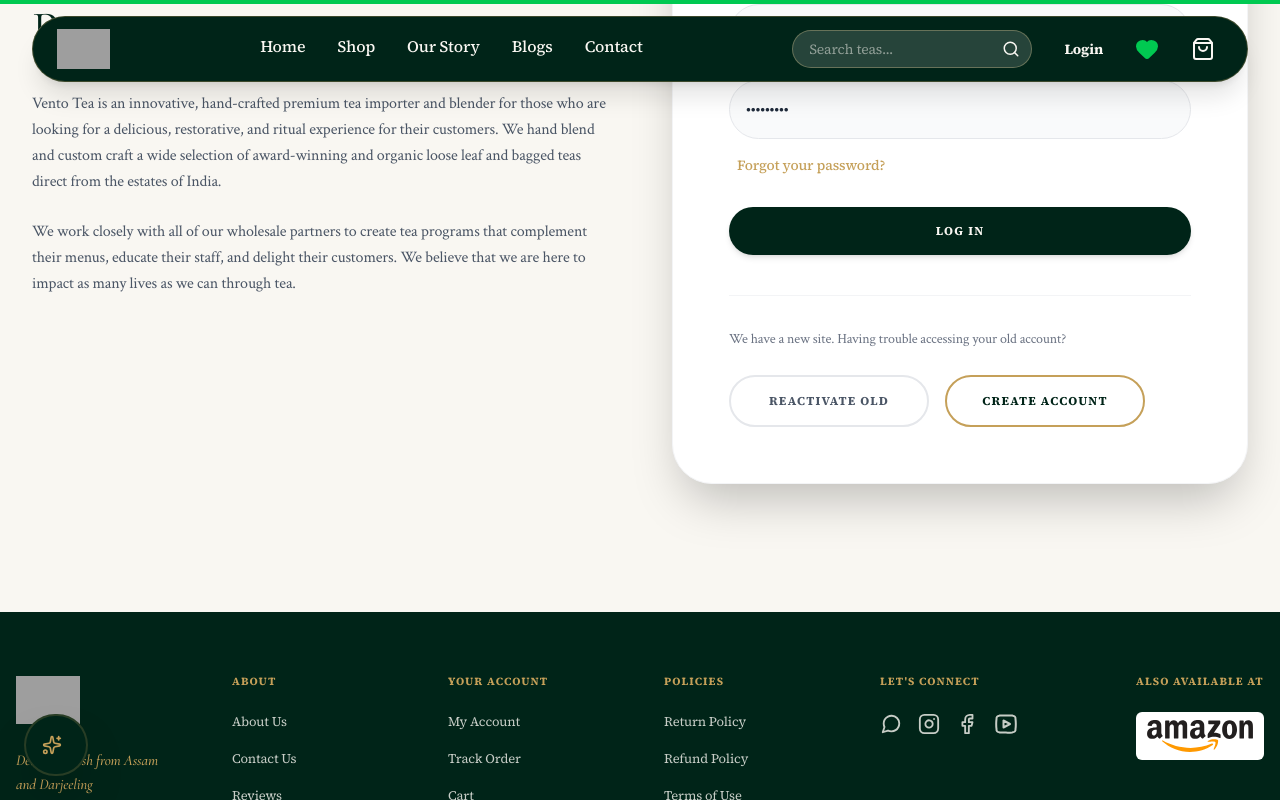
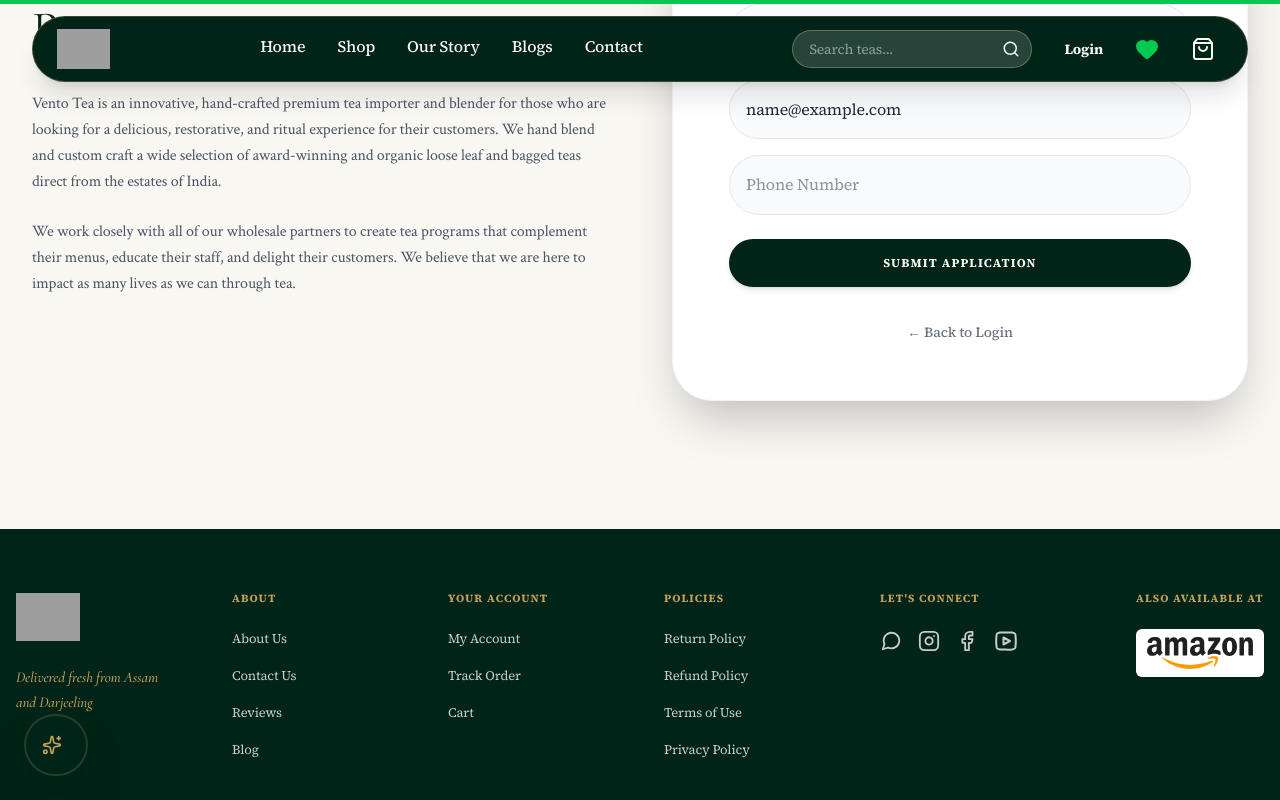
Before and after one commit to i-shubham24/Vento-Tea, a React (Vite) app: page /wholesale in a window 1280 px wide. Both pictures are taken after typing "name@example.com", "Sample123" into the empty fields and a click on the button "CREATE ACCOUNT". Shown: the part 675-1475 px from the top of the page. Built offline with nearby package versions, Linux system fonts and the light colour scheme; grey boxes are pictures that could not be loaded.

Commit message:
feat: implement wholesale registration flow with state toggling and strict hover polish

```diff
--- a/src/pages/WholesalePage.jsx
+++ b/src/pages/WholesalePage.jsx
@@ -9,8 +9,17 @@ import { useNavigate } from 'react-router-dom';
 export default function WholesalePage() {
   const [email, setEmail] = useState('');
   const [password, setPassword] = useState('');
+  const [isLoginView, setIsLoginView] = useState(true);
+  const [bizName, setBizName] = useState('');
+  const [phone, setPhone] = useState('');
   const { login } = useAuth();
   const navigate = useNavigate();
+
+  const handleRegister = (e) => {
+    e.preventDefault();
+    alert("Wholesale application submitted for " + bizName + "! Our team will review and contact you shortly.");
+    setIsLoginView(true);
+  };
 
   const handleLogin = (e) => {
     e.preventDefault();
@@ -137,6 +146,8 @@ export default function WholesalePage() {
             transition={{ duration: 0.6, delay: 0.2 }}
             className="bg-white p-8 md:p-12 lg:p-14 shadow-2xl rounded-[2.5rem] border border-gray-100 relative group"
           >
+            {isLoginView ? (
+              <>
                 <h3 className="text-sm font-bold uppercase tracking-widest text-vento-forest mb-4">Login to your account</h3>
                 <p className="text-sm text-gray-500 mb-8">
                   If you have an account with us, please log in.
@@ -166,7 +177,7 @@ export default function WholesalePage() {
 
                   <button
                     type="submit"
-                className="w-full bg-vento-forest text-vento-cream py-4 px-12 text-xs font-bold tracking-widest uppercase hover:bg-vento-forest-light transition-colors duration-300 rounded-full shadow-md"
+                    className="w-full bg-vento-forest text-vento-cream py-4 px-12 text-xs font-bold tracking-widest uppercase hover:bg-vento-forest-light hover:scale-105 active:scale-95 transition-all duration-300 rounded-full shadow-md"
                   >
                     Log In
                   </button>
@@ -174,25 +185,70 @@ export default function WholesalePage() {
 
                 <div className="border-t border-gray-100 pt-8">
                   <p className="text-sm text-gray-500 mb-6 leading-relaxed font-medium">
-                We have a new site. Having trouble accessing your old account?
+                    New to Vento Wholesale? Apply for an account below.
                   </p>
 
                   <div className="flex flex-col sm:flex-row gap-4">
                     <button
-                  onClick={alertFeature}
-                  className="w-full sm:w-fit min-w-[200px] border-2 border-gray-200 text-gray-600 py-4 px-6 text-xs font-bold tracking-widest uppercase hover:border-vento-forest hover:text-vento-forest transition-all duration-300 rounded-full"
-                >
-                  Reactivate Old
-                </button>
-                <button
-                  onClick={alertFeature}
-                  className="w-full sm:w-fit min-w-[200px] border-2 border-vento-gold text-vento-forest py-4 px-6 text-xs font-bold tracking-widest uppercase hover:bg-white hover:text-vento-forest transition-all duration-300 rounded-full"
+                      onClick={() => setIsLoginView(false)}
+                      className="w-full border-2 border-vento-gold text-vento-forest py-4 px-6 text-xs font-bold tracking-widest uppercase hover:bg-vento-forest hover:text-white hover:scale-105 active:scale-95 transition-all duration-300 rounded-full"
                     >
                       Create Account
                     </button>
                   </div>
                 </div>
+              </>
+            ) : (
+              <>
+                <h3 className="text-sm font-bold uppercase tracking-widest text-vento-forest mb-4">Wholesale Application</h3>
+                <p className="text-sm text-gray-500 mb-8">
+                  Tell us about your business and we'll get back to you within 24 hours.
+                </p>
 
+                <form onSubmit={handleRegister} className="mb-8">
+                  <input
+                    type="text"
+                    value={bizName}
+                    onChange={(e) => setBizName(e.target.value)}
+                    placeholder="Business Name"
+                    className="w-full mb-4 p-4 border border-gray-200 focus:border-vento-gold focus:ring-2 focus:ring-vento-gold/20 outline-none bg-gray-50 text-gray-800 transition-all rounded-full"
+                    required
+                  />
+                  <input
+                    type="email"
+                    value={email}
+                    onChange={(e) => setEmail(e.target.value)}
+                    placeholder="Business Email"
+                    className="w-full mb-4 p-4 border border-gray-200 focus:border-vento-gold focus:ring-2 focus:ring-vento-gold/20 outline-none bg-gray-50 text-gray-800 transition-all rounded-full"
+                    required
+                  />
+                  <input
+                    type="tel"
+                    value={phone}
+                    onChange={(e) => setPhone(e.target.value)}
+                    placeholder="Phone Number"
+                    className="w-full mb-6 p-4 border border-gray-200 focus:border-vento-gold focus:ring-2 focus:ring-vento-gold/20 outline-none bg-gray-50 text-gray-800 transition-all rounded-full"
+                    required
+                  />
+
+                  <button
+                    type="submit"
+                    className="w-full bg-vento-forest text-vento-cream py-4 px-12 text-xs font-bold tracking-widest uppercase hover:bg-vento-gold hover:text-vento-forest hover:scale-105 active:scale-95 transition-all duration-300 rounded-full shadow-md"
+                  >
+                    Submit Application
+                  </button>
+                </form>
+
+                <div className="text-center">
+                  <button
+                    onClick={() => setIsLoginView(true)}
+                    className="text-gray-500 text-sm font-medium hover:text-vento-forest transition-colors"
+                  >
+                    ← Back to Login
+                  </button>
+                </div>
+              </>
+            )}
           </motion.div>
         </div>
       </section>
```
Lines whose indentation alone changed are shown as unchanged.
